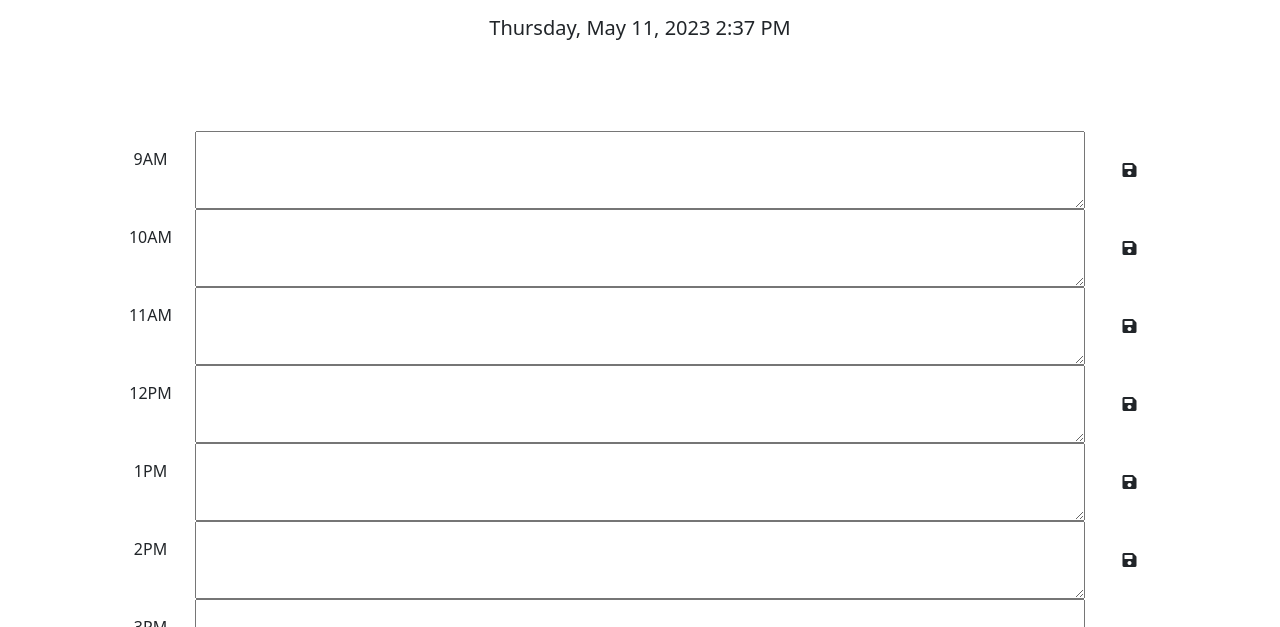
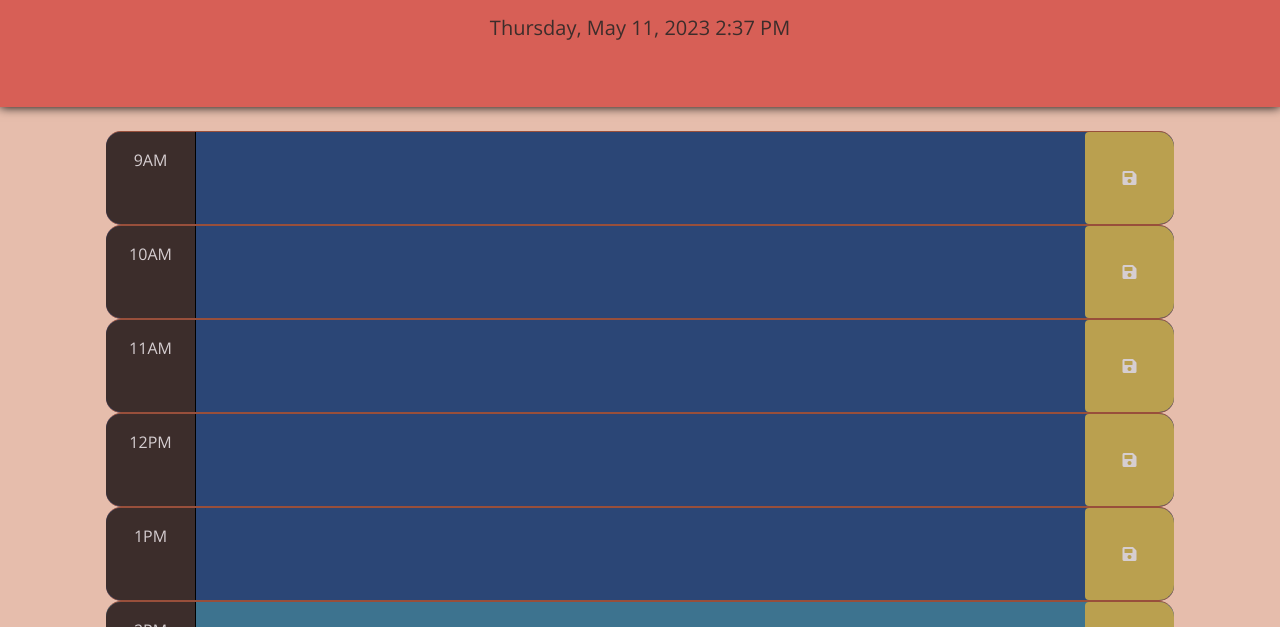
Before and after one commit to LJJordan124/Work-Day-Schedule, a plain HTML site: page index.html in a window 1280 px wide. Shown: the part 166-793 px from the top of the page. Drawn offline with nearby package versions, Linux system fonts and the light colour scheme; the site is published under a folder, as on GitHub Pages, so addresses that start at the root find nothing.

Commit message:
-m style.css fix

```diff
--- a/assets/script.js
+++ b/assets/script.js
@@ -27,7 +27,6 @@ $(function () {
     localStorage.setItem(timeBlockId, input);
     alert.removeClass('d-none').addClass('d-flex');
     });
-    // * hide alert when "X" button clicked
     $('.btn-close').on('click', function() {
       alert.addClass('d-none').removeClass('d-flex');
   });
--- a/index.html
+++ b/index.html
@@ -18,7 +18,7 @@
       href="https://fonts.googleapis.com/css?family=Open+Sans&display=swap"
       rel="stylesheet"
     />
-    <link rel="stylesheet" href="/assets/style.css" />
+    <link rel="stylesheet" href="./assets/style.css" />
     <title>Work Day Scheduler</title>
   </head>
 
```
